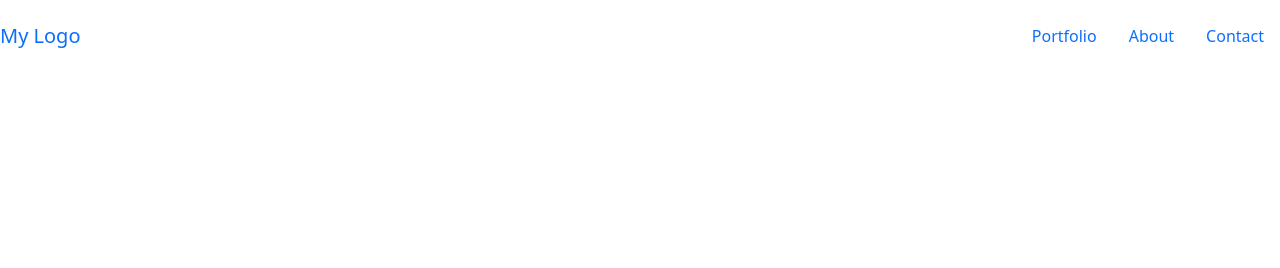
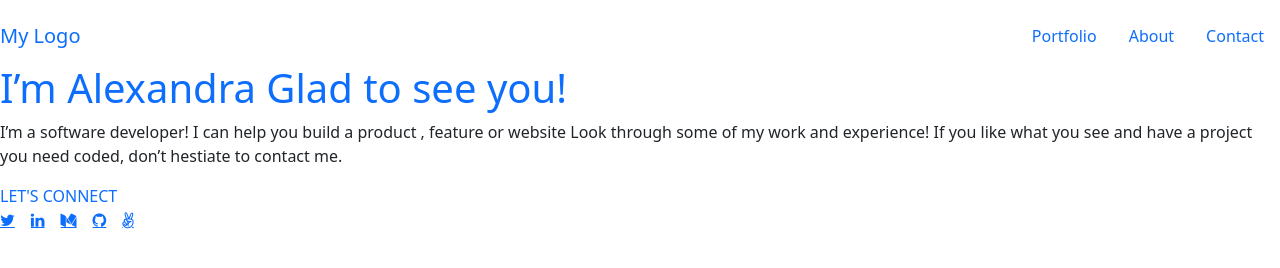
Before and after one commit to Matthieu96Code/Bootstrap-framework-project, a plain HTML site: page index.html in a window 1280 px wide. Drawn offline with nearby package versions, Linux system fonts and the light colour scheme.

Commit message:
Add headline

```diff
--- a/index.html
+++ b/index.html
@@ -4,6 +4,7 @@
     <meta charset="UTF-8">
     <meta http-equiv="X-UA-Compatible" content="IE=edge">
     <meta name="viewport" content="width=device-width, initial-scale=1.0">
+    <link rel="stylesheet" href="https://cdnjs.cloudflare.com/ajax/libs/font-awesome/4.7.0/css/font-awesome.min.css">
     <title>Document</title>
     <link href="https://cdn.jsdelivr.net/npm/bootstrap@5.0.2/dist/css/bootstrap.min.css" rel="stylesheet" integrity="sha384-EVSTQN3/azprG1Anm3QDgpJLIm9Nao0Yz1ztcQTwFspd3yD65VohhpuuCOmLASjC" crossorigin="anonymous">
 </head>
@@ -18,6 +19,27 @@
          </ul>
        </nav>
     </header>
+    <section>
+        <div>
+            <h1 class="text-primary">
+                I’m Alexandra
+    Glad to see you!
+            </h1>
+            <p>
+                I’m a software developer! I can help you build a product , feature or website Look through some of my work and experience! If you like what you see and have a project you need coded, don’t hestiate to contact me.
+            </p>
+            <a href="" class="text-decoration-none">LET'S CONNECT</a>
+            <ul class="d-flex list-unstyled text-decoration-none" >
+                <li><a href="#" class="social-link fa fa-twitter pe-3"></a></li>
+                <li><a href="#" class="social-link fa fa-linkedin pe-3"></a></li>
+                <li><a href="#" class="social-link fa fa-medium pe-3"></a></li>
+                <li><a href="#" class="social-link fa fa-github pe-3"></a></li>
+                <li><a href="#" class="social-link fa fa-angellist pe-3"></a></li>
+            </ul>
+        </div>
+
+
+    </section>
     <script src="https://cdn.jsdelivr.net/npm/bootstrap@5.0.2/dist/js/bootstrap.bundle.min.js" integrity="sha384-MrcW6ZMFYlzcLA8Nl+NtUVF0sA7MsXsP1UyJoMp4YLEuNSfAP+JcXn/tWtIaxVXM" crossorigin="anonymous"></script>
 </body>
 </html>
```
